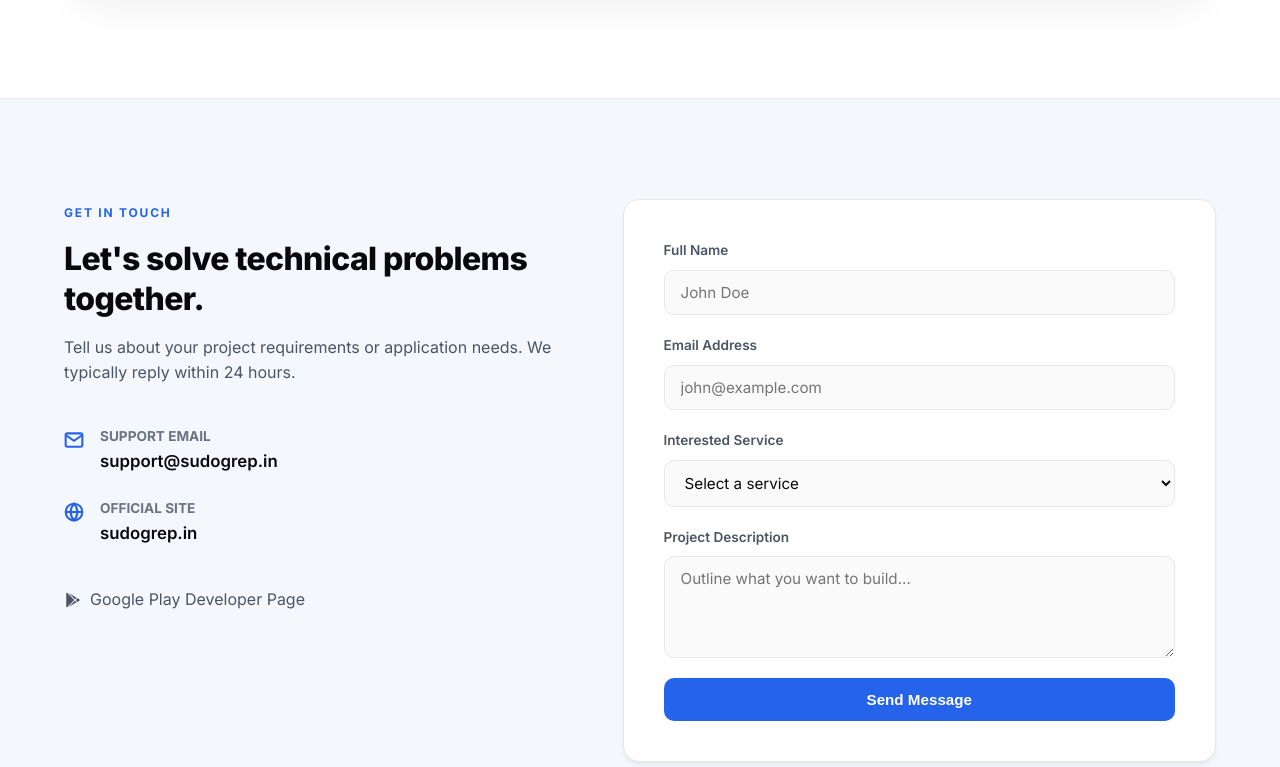
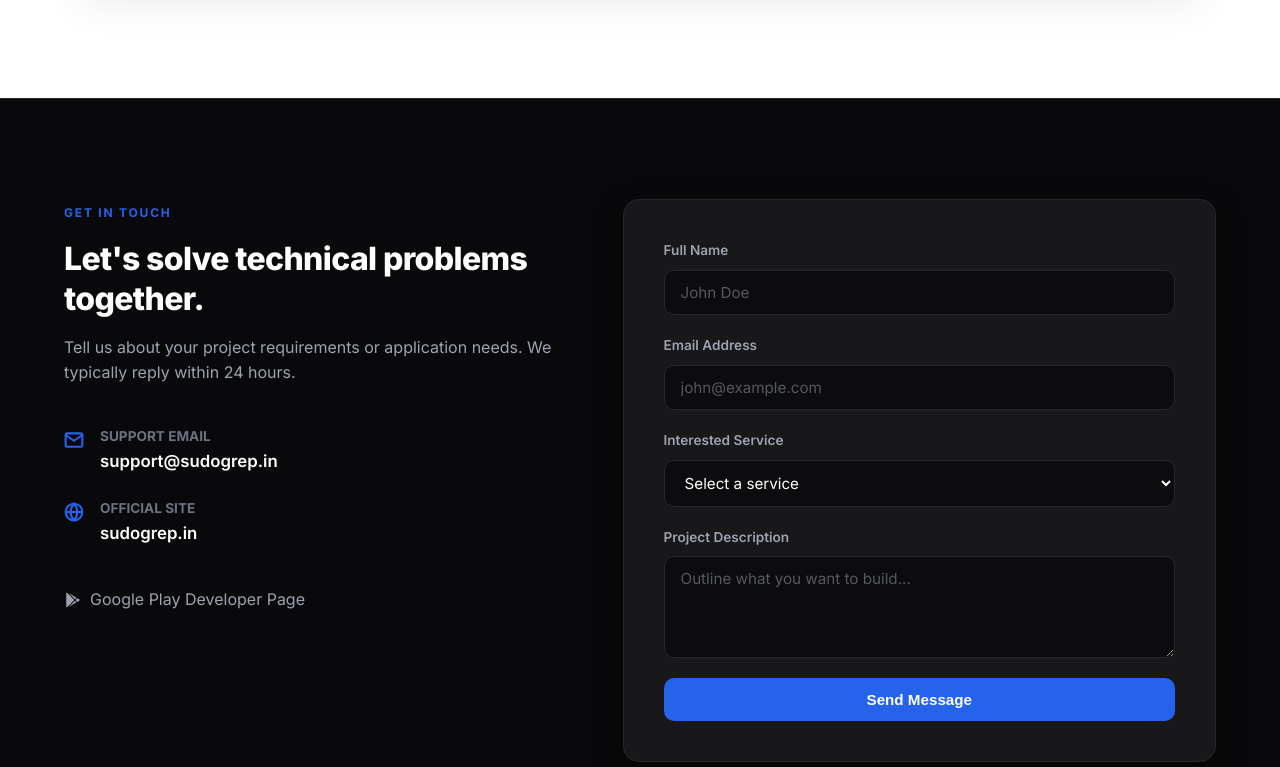
Before and after one commit to kartikpateldev/sudogrep.github.io, a plain HTML site: page index.html in a window 1280 px wide. Shown: the part 4713-5480 px from the top of the page. Drawn offline with Linux system fonts and the light colour scheme.

Commit message:
ui fixes

```diff
--- a/css/home.css
+++ b/css/home.css
@@ -907,6 +907,95 @@
   gap: 1.25rem;
 }
 
+/* ===== DARK CONTACT SECTION OVERRIDES ===== */
+.contact-section-dark {
+  background-color: var(--bg-dark);
+  color: var(--text-white);
+  border-top: 1px solid var(--border-dark);
+  border-bottom: 1px solid var(--border-dark);
+  color-scheme: dark;
+}
+
+.contact-section-dark .contact-info-title,
+.contact-section-dark h3 {
+  color: var(--text-white);
+}
+
+.contact-section-dark .contact-info-desc,
+.contact-section-dark p {
+  color: var(--text-light);
+}
+
+.contact-section-dark .contact-item-title {
+  color: var(--text-muted);
+}
+
+.contact-section-dark .contact-item-link {
+  color: var(--text-white);
+}
+
+.contact-section-dark .contact-item-link:hover {
+  color: var(--accent);
+}
+
+.play-developer-link {
+  color: var(--text-secondary);
+  display: inline-flex;
+  align-items: center;
+  gap: 0.5rem;
+  transition: color 0.2s ease;
+}
+
+.play-developer-link:hover {
+  color: var(--accent);
+}
+
+.contact-section-dark .play-developer-link {
+  color: var(--text-light);
+}
+
+.contact-section-dark .play-developer-link:hover {
+  color: var(--text-white);
+}
+
+.contact-section-dark .contact-form-wrapper {
+  background-color: var(--bg-dark-card);
+  border-color: var(--border-dark);
+  box-shadow: 0 10px 30px rgba(0, 0, 0, 0.4);
+}
+
+.contact-section-dark .form-group label {
+  color: var(--text-light);
+}
+
+.contact-section-dark .form-group input,
+.contact-section-dark .form-group select,
+.contact-section-dark .form-group textarea {
+  background-color: #0c0c0e;
+  border-color: var(--border-dark);
+  color: var(--text-white);
+  color-scheme: only dark;
+}
+
+.contact-section-dark .form-group input::placeholder,
+.contact-section-dark .form-group textarea::placeholder {
+  color: var(--text-light);
+  opacity: 0.5;
+}
+
+.contact-section-dark .form-group input:focus,
+.contact-section-dark .form-group select:focus,
+.contact-section-dark .form-group textarea:focus {
+  background-color: #030712;
+  border-color: var(--accent);
+  box-shadow: 0 0 0 3px rgba(37, 99, 235, 0.25);
+}
+
+.contact-section-dark .form-group select option {
+  background-color: var(--bg-dark-card);
+  color: var(--text-white);
+}
+
 /* ===== RESPONSIVE MEDIA QUERIES ===== */
 @media (max-width: 1024px) {
   .hero .container {
--- a/index.html
+++ b/index.html
@@ -563,7 +563,7 @@
     </section>
 
     <!-- CONTACT SECTION -->
-    <section id="contact" class="home-section-tinted">
+    <section id="contact" class="home-section-tinted contact-section-dark">
       <div class="container">
         <div class="contact-layout">
           <div class="contact-info">
@@ -594,7 +594,7 @@
             </div>
 
             <div style="margin-top: 1rem;">
-              <a href="https://play.google.com/store/apps/dev?id=7135905913091619860" target="_blank" aria-label="SudoGrep Google Play Developer Listing" style="color: var(--text-secondary); display: inline-flex; align-items: center; gap: 0.5rem;">
+              <a href="https://play.google.com/store/apps/dev?id=7135905913091619860" target="_blank" aria-label="SudoGrep Google Play Developer Listing" class="play-developer-link" style="display: inline-flex; align-items: center; gap: 0.5rem;">
                 <svg width="18" height="18" viewBox="0 0 24 24" fill="currentColor"><path d="M3,20.5V3.5C3,2.91 3.34,2.39 3.84,2.15L13.69,12L3.84,21.85C3.34,21.6 3,21.09 3,20.5M16.81,15.12L6.05,21.34L14.54,12.85L16.81,15.12M20.16,10.81C20.5,11.08 20.75,11.5 20.75,12C20.75,12.5 20.53,12.9 20.18,13.18L17.89,14.5L15.39,12L17.89,9.5L20.16,10.81M6.05,2.66L16.81,8.88L14.54,11.15L6.05,2.66Z"/></svg>
                 <span>Google Play Developer Page</span>
               </a>
```
Also changed, not shown: contact/index.html (+4 -4 lines), templates/index.html (+2 -2 lines).
